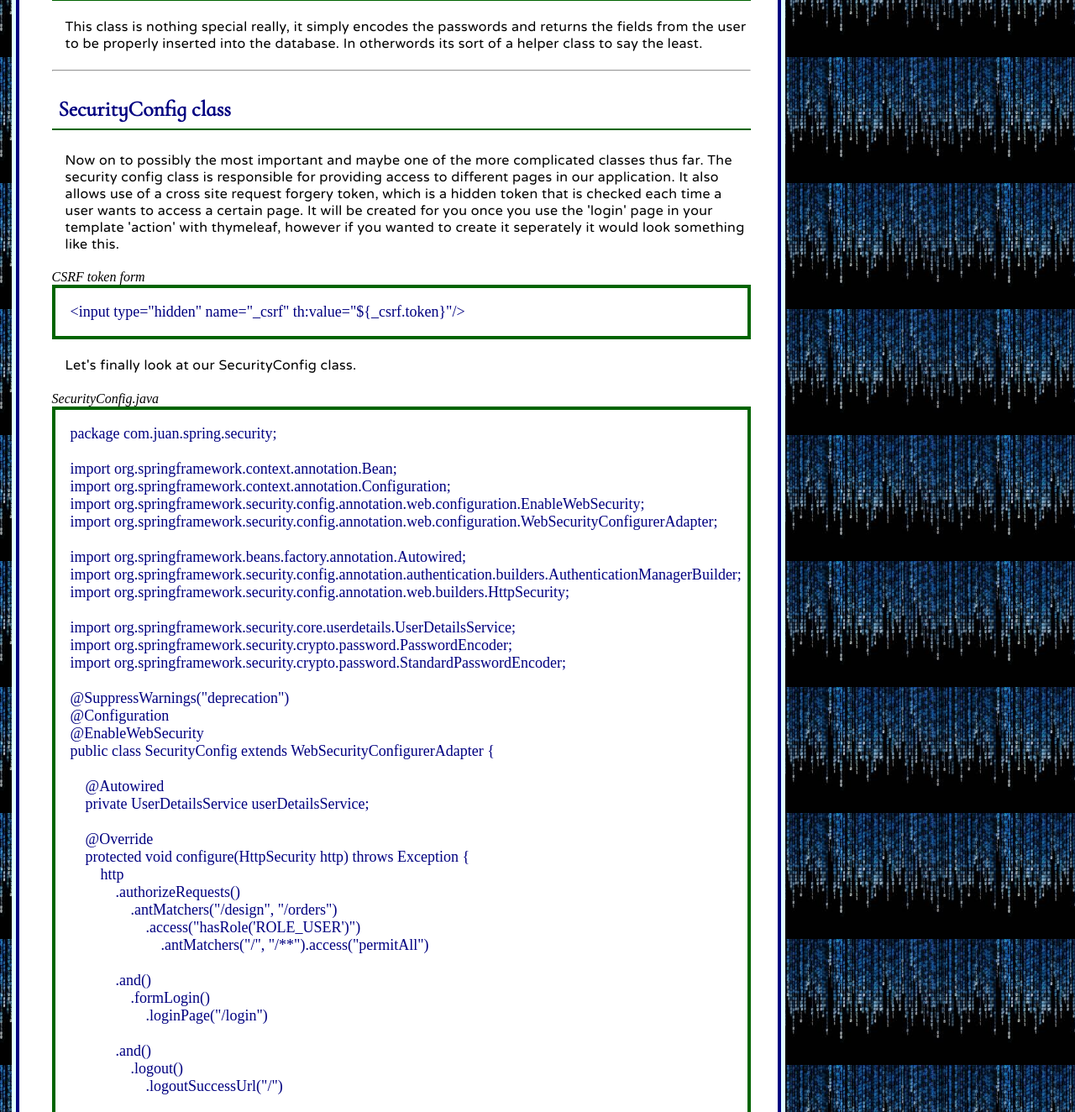
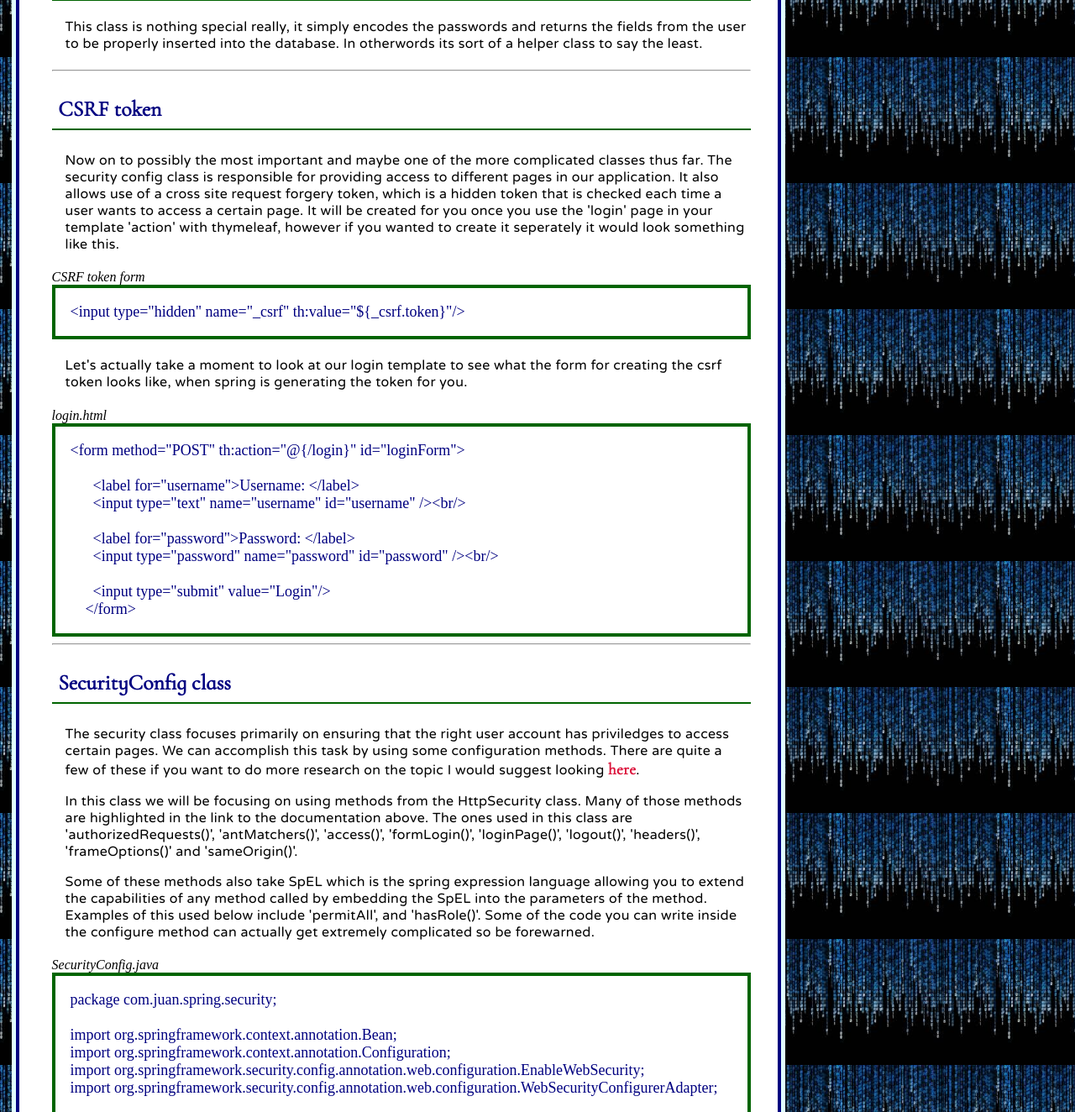
Before and after one commit to delacrank/neverstopcoding.com, a PHP site: page /Java_Web/Java_Web29.html in a window 1280 px wide. Shown: the part 1732-3056 px from the top of the page at 84% size. Run offline with PHP 8.4, Linux system fonts and the light colour scheme.

Commit message:
added some java files

```diff
--- a/Includes/Left_Java_Web.php
+++ b/Includes/Left_Java_Web.php
@@ -28,7 +28,8 @@
 	<li><a href="../Java_Web/Java_Web26.html">Spring Data</a></li>
 	<li><a href="../Java_Web/Java_Web27.html">Spring Data Controllers</a></li>
 	<li><a href="../Java_Web/Java_Web28.html">Spring Security</a></li>
-	<li><a href="../Java_Web/Java_Web29.html">Spring Security cont.</a></li>
+	<li><a href="../Java_Web/Java_Web29.html">Spring Security part 2</a></li>
+	<li><a href="../Java_Web/Java_Web30.html">Spring Security part 3</a></li>
 </ul>
 </li>
 </ul>
--- a/Java_Web/Java_Web29.html
+++ b/Java_Web/Java_Web29.html
@@ -3,7 +3,7 @@
 <head><meta name="viewport" content="width=device-width, initial-scale=1">
 <meta http-equiv="Content-Type" content="text/html;
 	charset=utf-8" />
-<title>Spring Security cont.</title>
+<title>Spring Security part 2</title>
 <link href='http://fonts.googleapis.com/css?family=Varela+Round' rel="stylesheet"><link href='http://fonts.googleapis.com/css?family=Cormorant+Infant' rel="stylesheet"><link rel="stylesheet"
       type="text/css"
       href="../testcss.css">
@@ -25,7 +25,7 @@
 <!-- Right -->
 <div id ="rightz">
 
-  <h1>Spring Security cont.</h1>
+  <h1>Spring Security part 2</h1>
 
   <h2>Register Controller</h2>
 
@@ -99,14 +99,36 @@ public class RegistrationForm {
 
   <hr />
 
-  <h2>SecurityConfig class</h2>
+  <h2>CSRF token</h2>
 
   <p>Now on to possibly the most important and maybe one of the more complicated classes thus far. The security config class is responsible for providing access to different pages in our application. It also allows use of a cross site request forgery token, which is a hidden token that is checked each time a user wants to access a certain page. It will be created for you once you use the 'login' page in your template 'action' with thymeleaf, however if you wanted to create it seperately it would look something like this.</p>
 
   <em>CSRF token form</em>
   <pre class = "code">&lt;input type="hidden" name="_csrf" th:value="${_csrf.token}"/></pre>
 
-  <p>Let's finally look at our SecurityConfig class.</p>
+  <p>Let's actually take a moment to look at our login template to see what the form for creating the csrf token looks like, when spring is generating the token for you.</p>
+
+  <em>login.html</em>
+  <pre class = "code">&lt;form method="POST" th:action="@{/login}" id="loginForm">
+
+      &lt;label for="username">Username: &lt;/label>
+      &lt;input type="text" name="username" id="username" />&lt;br/>
+
+      &lt;label for="password">Password: &lt;/label>
+      &lt;input type="password" name="password" id="password" />&lt;br/>
+
+      &lt;input type="submit" value="Login"/>
+    &lt;/form></pre>
+
+<hr />
+
+  <h2>SecurityConfig class</h2>
+
+  <p>The security class focuses primarily on ensuring that the right user account has priviledges to access certain pages. We can accomplish this task by using some configuration methods. There are quite a few of these if you want to do more research on the topic I would suggest looking <a target="_blank" href="https://docs.spring.io/spring-security/site/docs/4.2.13.RELEASE/apidocs/org/springframework/security/config/annotation/web/builders/HttpSecurity.html">here</a>.
+
+<span class = "nl">In this class we will be focusing on using methods from the HttpSecurity class. Many of those methods are highlighted in the link to the documentation above. The ones used in this class are 'authorizedRequests()', 'antMatchers()', 'access()', 'formLogin()', 'loginPage()', 'logout()', 'headers()', 'frameOptions()' and 'sameOrigin()'.</span>
+
+<span class = "nl">Some of these methods also take SpEL which is the spring expression language allowing you to extend the capabilities of any method called by embedding the SpEL into the parameters of the method. Examples of this used below include 'permitAll', and 'hasRole()'. Some of the code you can write inside the configure method can actually get extremely complicated so be forewarned.</span>   </p>
 
 <em>SecurityConfig.java</em>
 <pre class = "code">package com.juan.spring.security;
@@ -174,6 +196,23 @@ public class SecurityConfig extends WebSecurityConfigurerAdapter {
 
 }</pre>
 
+<p>The first line of code inside the configure function uses the 'authorizedRequests()' method to check the routes for '/design' and '/orders'. Meaning that unless you are authorized you won't be able to access those pages. Calling the access method and passing some SpEL for the 'hasRole()' method checks to see if the user is a 'ROLE_USER'.
+
+<span class = "nl">The 'and' method allows you to extend the http security to allow for additional configuration. We use this to route our default login page to the '/login' route. Similarily we change the default logout page when calling the 'logout' method to route us back to '/' (or our starting page). Spring security allows you to logout by simply creating a form which takes '/logout' as an action.</span></p>
+
+<em>logout form</em>
+<pre class = "code">&lt;form method="POST" th:action="@{/logout}">
+&lt;input type="submit" value="Logout"/>
+&lt;/form></pre>
+
+<p>We can add this form to any page we previously enabled in our security authorizedRequests (i.e., /design, /orders).
+
+<span class = "nl">Proceeding the logout method call is a the csrf method which allows us to use the 'h2-console' our embedded database. Appending the .csrf and .ignoringAntMatchers() method to this call makes it so that we can access this page without having a cross site forgery token to access our database.</span>
+
+<span class = "nl">The final method calls the '.headers()' and 'frameOptions()' method to prevent an attack called clickJacking.  Let's look at the final method which overloads the configure method.</span>
+
+<span class = "nl">In the next section we will dive into the orderController and understand how working with the AuthenticationPrincipal works.</span></p>
+
       <hr />
 <br />
 <a href="Java_Web28.html">Previous Page</a>
```
Also changed, not shown: Java_Web/Java_Web28.html (+17 -1 lines), Java_Web/Java_Web30.html (added, +42 -0 lines).
